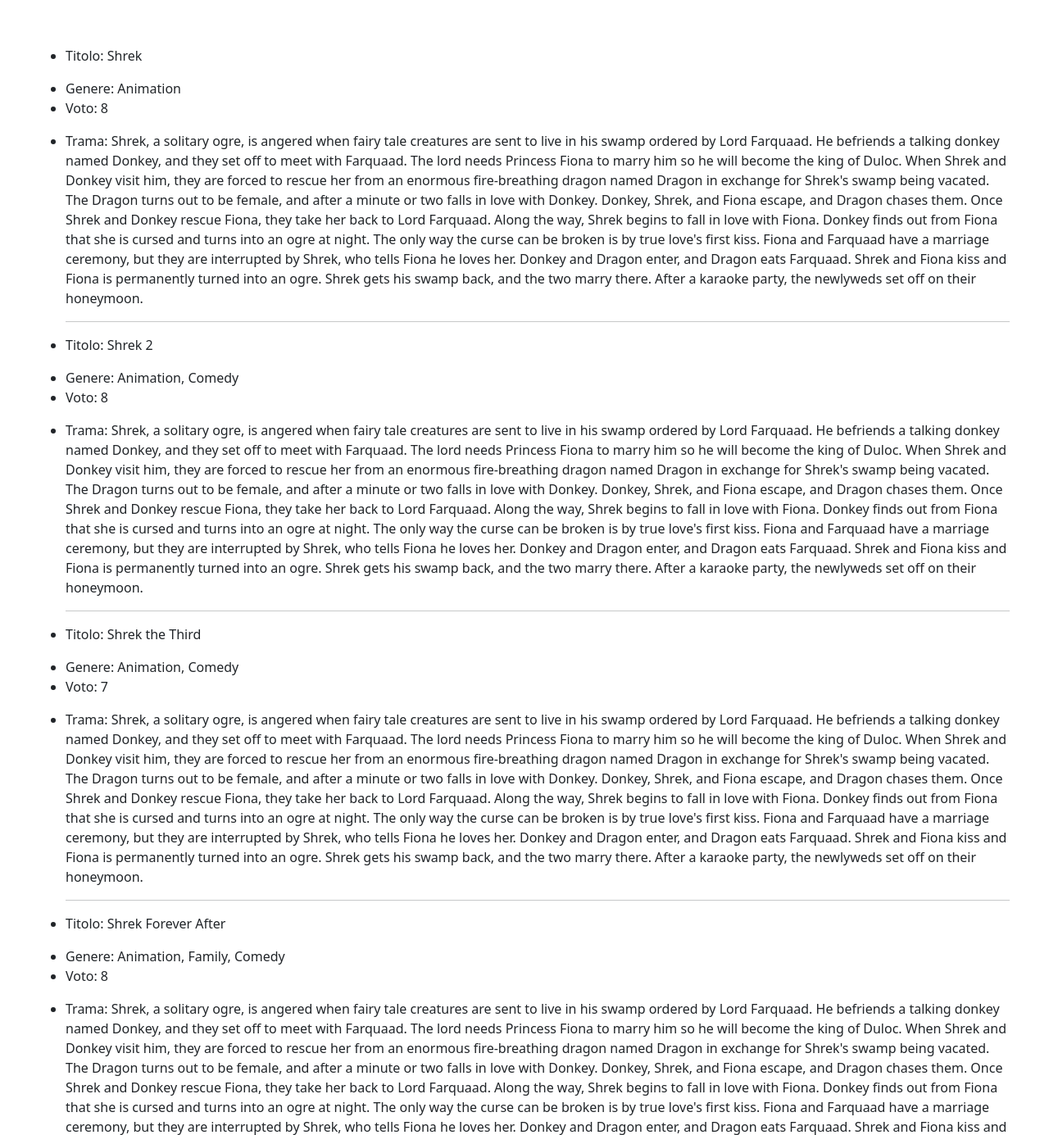
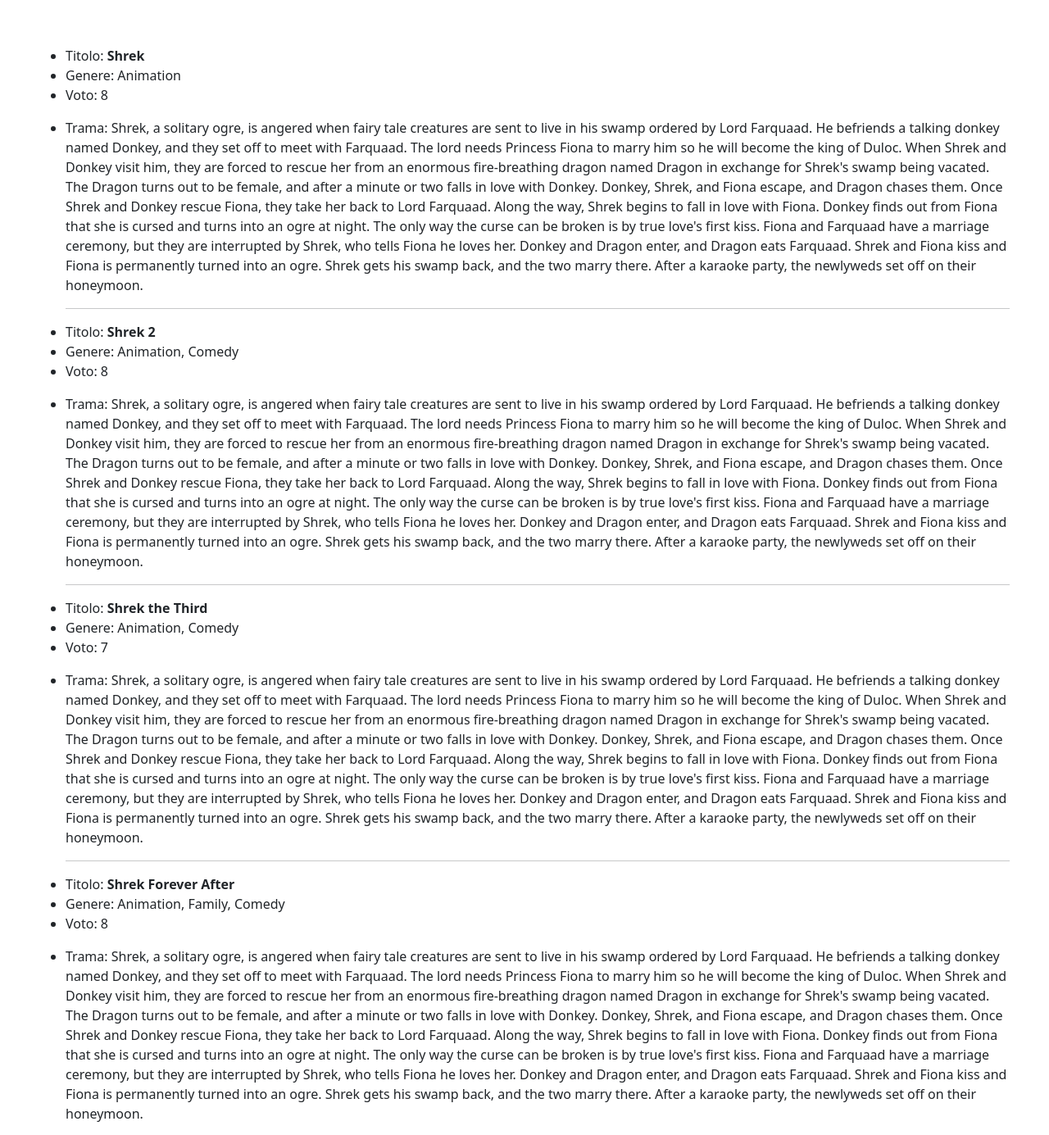
Before and after one commit to StefanoAntonelli93/php-oop-1, a PHP site: page / in a window 1280 px wide. Shown: the part 144-1529 px from the top of the page at 82% size. Run offline with PHP 8.4, Linux system fonts and the light colour scheme.

Commit message:
[UPD] bonus done

```diff
--- a/index.php
+++ b/index.php
@@ -97,7 +97,7 @@ try {
                         <!-- ciclo foreach itero per tutta la lungheza dell'array movie_list -->
                         <?php foreach ($movie_list as $movie) : ?>
                             <li>
-                                <p>Titolo: <?php echo $movie->getTitle(); ?></p>
+                                Titolo: <span class="fw-bold"><?php echo $movie->getTitle(); ?></span>
                             </li>
                             <li> Genere:
                                 <?php if (count($movie->getGenre())) : ?>
```
Also changed, not shown: README.md.
